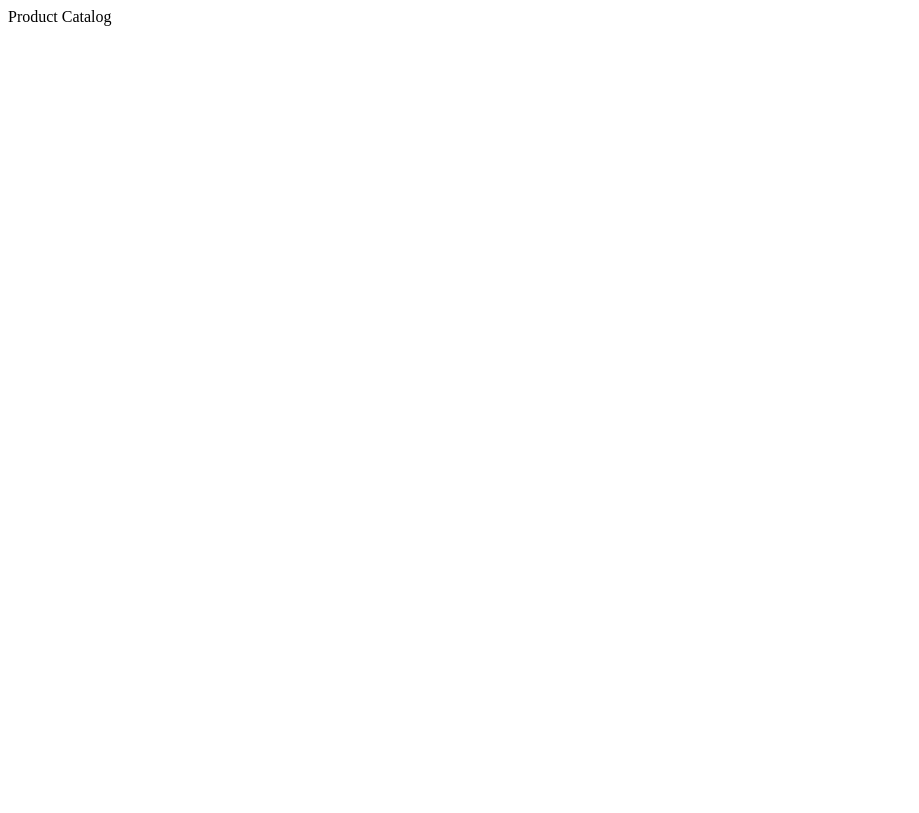
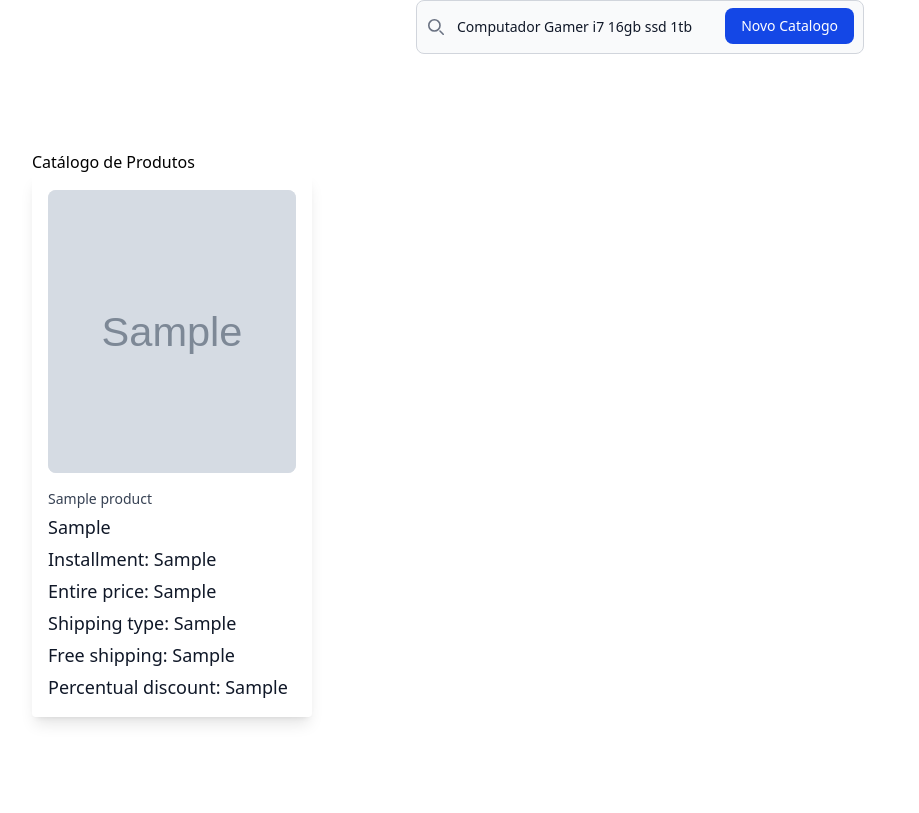
Before and after one commit to Lucifilho/desafio-catalogo-ofertas, a Django app: page /products/ in a window 1280 px wide. Before the commit the part shown is almost empty. Shown: the whole page, without its empty margins (0-919 px from the left). Before the commit the page ends 26 px from the top, so only its background shows below. Run offline with Django 5.2, Linux system fonts and the light colour scheme; tables that the repository leaves empty hold one stand-in row (values such as "Sample post"); grey boxes marked "Sample" are stand-in pictures.

Commit message:
Organiza Layout utilizando o tailwind

```diff
--- a/app/app_offers/templates/catalog/catalog_offerings.html
+++ b/app/app_offers/templates/catalog/catalog_offerings.html
@@ -1,6 +1,54 @@
 {% extends 'layouts/main.html' %}
 {% block conteudo %}
 
-    {{ pageTitle }}
+    <form class="max-w-md mx-auto" method="post" action="{% url 'get_products' %}">
+        {% csrf_token %}
+
+        <label for="default-search" class="mb-2 text-sm font-medium text-gray-900 sr-only dark:text-white">Search</label>
+        <div class="relative">
+            <div class="absolute inset-y-0 start-0 flex items-center ps-3 pointer-events-none">
+                <svg class="w-4 h-4 text-gray-500 dark:text-gray-400" aria-hidden="true" xmlns="http://www.w3.org/2000/svg" fill="none" viewBox="0 0 20 20">
+                    <path stroke="currentColor" stroke-linecap="round" stroke-linejoin="round" stroke-width="2" d="m19 19-4-4m0-7A7 7 0 1 1 1 8a7 7 0 0 1 14 0Z"/>
+                </svg>
+            </div>
+            <input type="search" id="default-search" class="block w-full p-4 ps-10 text-sm text-gray-900 border border-gray-300 rounded-lg bg-gray-50 focus:ring-blue-500 focus:border-blue-500 dark:bg-gray-700 dark:border-gray-600 dark:placeholder-gray-400 dark:text-white dark:focus:ring-blue-500 dark:focus:border-blue-500" name="search_query" placeholder="Busque pelos seus produtos" value="Computador Gamer i7 16gb ssd 1tb" required />
+            <button type="submit" class="text-white absolute end-2.5 bottom-2.5 bg-blue-700 hover:bg-blue-800 focus:ring-4 focus:outline-none focus:ring-blue-300 font-medium rounded-lg text-sm px-4 py-2 dark:bg-blue-600 dark:hover:bg-blue-700 dark:focus:ring-blue-800">Novo Catalogo</button>
+        </div>
+    </form>
+
+ <div class="bg-white">
+      <div class="mx-auto max-w-2xl px-4 py-16 sm:px-6 sm:py-24 lg:max-w-7xl lg:px-8">
+        <h2 class="">Catálogo de Produtos</h2>
+
+                  <div class="grid grid-cols-1 gap-x-6 gap-y-10 sm:grid-cols-2 lg:grid-cols-3 xl:grid-cols-4 xl:gap-x-8">
+
+            {% if products %}
+
+
+            {% for product in products %}
+
+                <a href="{{ product.link }}" class="group shadow-lg p-4 rounded-sm">
+                    <img src="{{ product.image }}" alt="Tall slender porcelain bottle with natural clay textured body and cork stopper." class="aspect-square w-full rounded-lg bg-gray-200 object-cover group-hover:opacity-75 xl:aspect-7/8">
+                    <h3 class="mt-4 text-sm text-gray-700">{{ product.name }}</h3>
+                    <p class="mt-1 text-lg font-medium text-gray-900">{{ product.price }}</p>
+                    <p class="mt-1 text-lg font-medium text-gray-900">Installment: {{ product.installment }}</p>
+                    <p class="mt-1 text-lg font-medium text-gray-900">Entire price: {{ product.entire_price }}</p>
+                    <p class="mt-1 text-lg font-medium text-gray-900">Shipping type: {{ product.shipping_type }}</p>
+                    <p class="mt-1 text-lg font-medium text-gray-900">Free shipping: {{ product.free_shipping }}</p>
+                    <p class="mt-1 text-lg font-medium text-gray-900">Percentual discount: {{ product.percentual_discount }}</p>
+                </a>
+            {% endfor %}
+
+
+
+    {% else %}
+        <p class="mt-1 text-lg font-medium text-gray-900">Nenhum Produto Encontrado</p>
+
+    {% endif %}
+
+            </div>
+
+      </div>
+    </div>
 
 {% endblock %}
--- a/app/app_offers/templates/layouts/main.html
+++ b/app/app_offers/templates/layouts/main.html
@@ -4,14 +4,25 @@
     <!-- Required meta tags -->
     <meta charset="utf-8">
     <meta name="viewport" content="width=device-width, initial-scale=1">
-
+    <script src="https://unpkg.com/@tailwindcss/browser@4"></script>
     <title>Catalogo de Ofertas</title>
   </head>
   <body>
 
+  <header>
+
+  </header>
+
+  <main>
+
+  </main>
   {% block conteudo %}
 
   {% endblock %}
 
+  <footer>
+
+  </footer>
+
   </body>
 </html>
```
